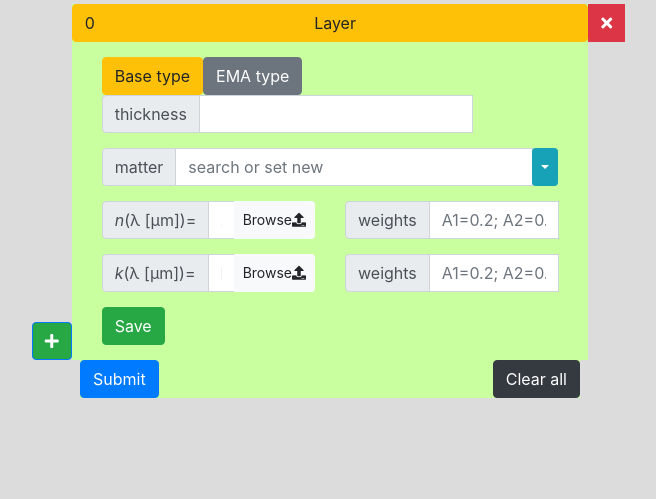
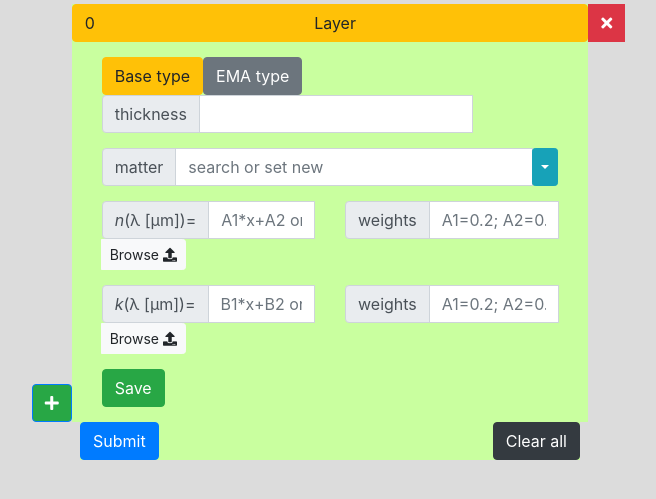
Before and after one commit to marisarze/simspp, a Django app: page / in a window 1280 px wide. Shown: the part 275-774 px from the top of the page, without its empty margins (0-656 px from the left). Run offline with Django 3.2, Linux system fonts and the light colour scheme; some libraries are stand-ins or nearby versions.

Commit message:
hot fix with file name updating

```diff
--- a/static/simspp/features/assets/main_script.js
+++ b/static/simspp/features/assets/main_script.js
@@ -243,28 +243,31 @@ $(function() {
 
 
     $(document).on('click', ".real_data_btn", function(event){
-        console.log($(this).html());
-        if ($(this).html() == 'Browse<i class="fa fa-upload"></i>'){
+        if ($(this).html() == 'Browse&nbsp;<i class="fa fa-upload"></i>'){
             let target = $(this).closest(".layer").find(".real_data_upload").trigger("click");
         } else {
             let layer = $(this).closest(".layer");
             layer[0].N = [];
-            $(this).html('Browse<i class="fa fa-upload"></i>');
+            $(this).html('Browse&nbsp;<i class="fa fa-upload"></i>');
             layer.find(".real_part_function").prop("disabled", false);
+            layer.find(".real_part_function").prop("placeholder", "A1*x+A2 or upload data");
             layer.find(".real_part_constants").prop("disabled", false);
+            $(".real_data_upload").val("");
         }
     })
 
 
     $(document).on('click', ".imag_data_btn", function(event){
-        if ($(this).html() == 'Browse<i class="fa fa-upload"></i>'){
+        if ($(this).html() == 'Browse&nbsp;<i class="fa fa-upload"></i>'){
             let target = $(this).closest(".layer").find(".imag_data_upload").trigger("click");
         } else {
             let layer = $(this).closest(".layer");
             layer[0].K = [];
-            $(this).html('Browse<i class="fa fa-upload"></i>');
+            $(this).html('Browse&nbsp;<i class="fa fa-upload"></i>');
             layer.find(".imag_part_function").prop("disabled", false);
+            layer.find(".imag_part_function").prop("placeholder", "B1*x+B2 or upload data");
             layer.find(".imag_part_constants").prop("disabled", false);
+            $(".imag_data_upload").val("");
         }
     })
 
--- a/templates/simspp/features/layer_contents.html
+++ b/templates/simspp/features/layer_contents.html
@@ -33,7 +33,7 @@
                         <div class="col col-sm-12 col-xl-6 col-lg-12 col-md-6">
                             <div class="input-group">
                                 <div class="input-group-prepend"><span class="input-group-text"><em>n</em>(λ [μm])=<br /></span></div><input class="form-control real_part_function" type="text" placeholder="A1*x+A2 or upload data" />
-                                <div class="input-group-append"><button class="btn btn-light btn-sm real_data_btn" type="button">Browse<i class="fa fa-upload"></i></button></div>
+                                <div class="input-group-append"><button class="btn btn-light btn-sm real_data_btn" type="button">Browse <i class="fa fa-upload"></i></button></div>
                             </div>
                         </div>
                         <div class="col col-sm-12 col-xl-6 col-lg-12 col-md-6">
@@ -47,7 +47,7 @@
                         <div class="col col-sm-12 col-xl-6 col-lg-12 col-xs-12 col-md-6">
                             <div class="input-group">
                                 <div class="input-group-prepend"><span class="input-group-text"><em>k</em>(λ [μm])=<br /></span></div><input class="form-control imag_part_function" type="text" placeholder="B1*x+B2 or upload data" />
-                                <div class="input-group-append"><button class="btn btn-light btn-sm imag_data_btn" type="button">Browse<i class="fa fa-upload"></i></button></div>
+                                <div class="input-group-append"><button class="btn btn-light btn-sm imag_data_btn" type="button">Browse <i class="fa fa-upload"></i></button></div>
                             </div>
                         </div>
                         <div class="col col-sm-12 col-xl-6 col-lg-12 col-xs-12 col-md-6">
```
